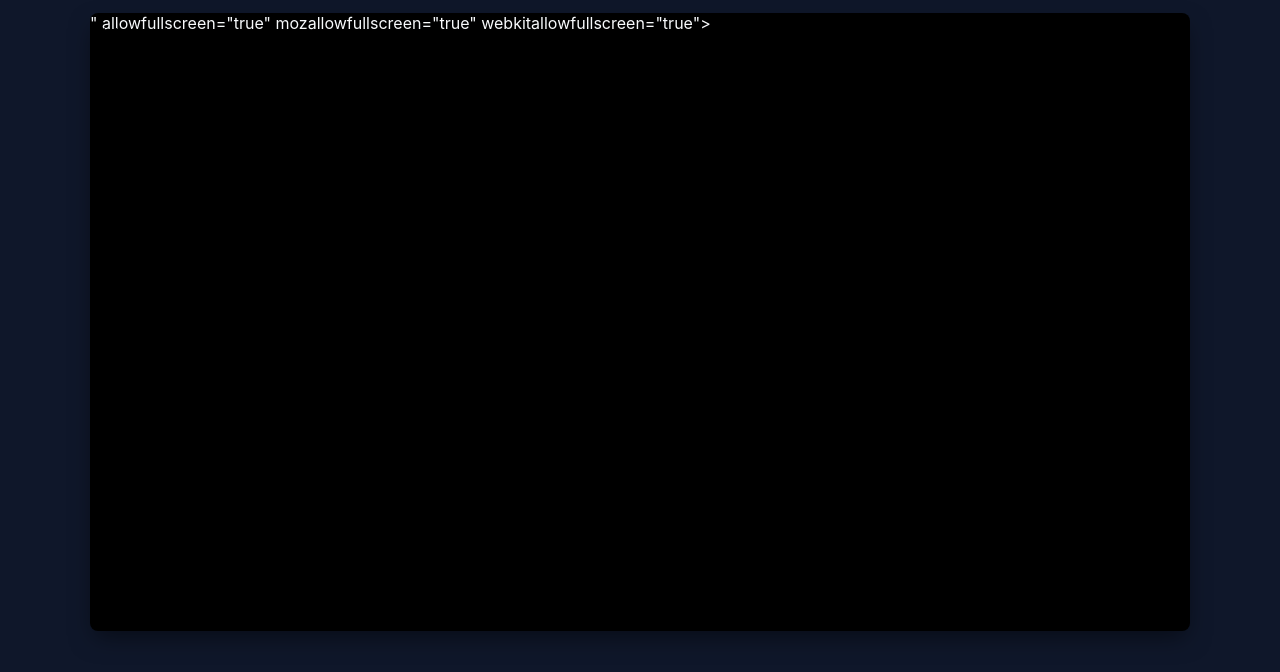
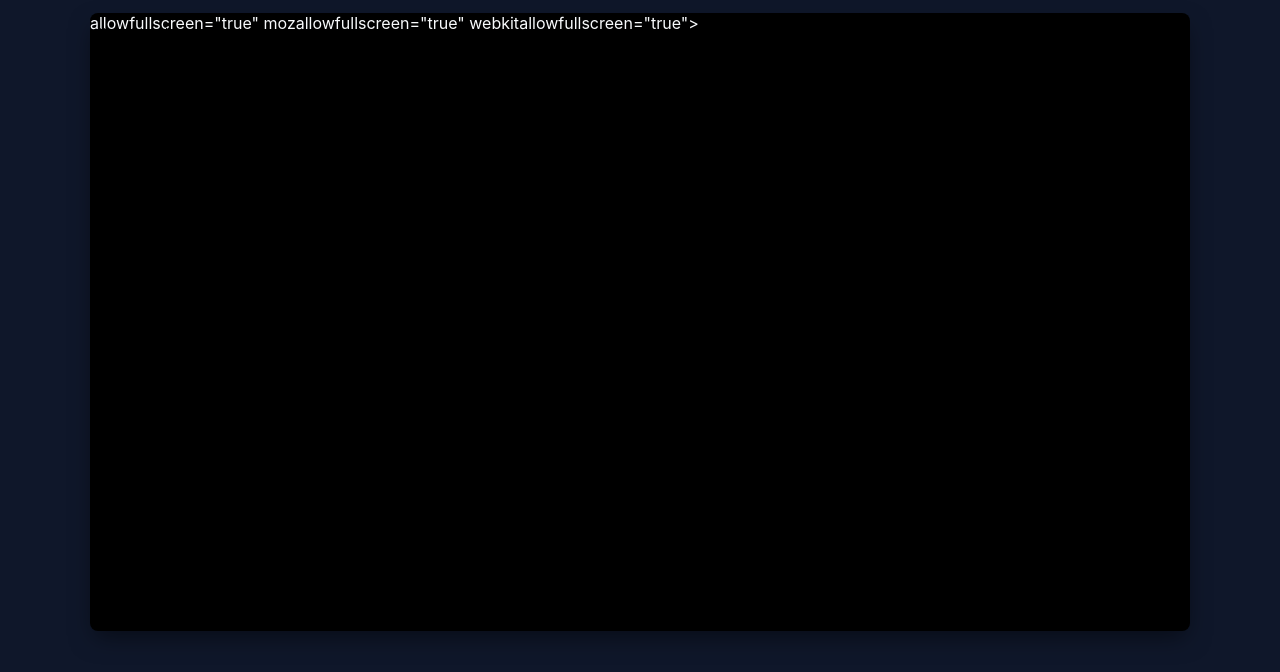
Before and after one commit to Dkhan213/dkhan213.github.io, a plain HTML site: page index.html in a window 1280 px wide. Shown: the part 110-782 px from the top of the page. Drawn offline with Linux system fonts and the light colour scheme.

Commit message:
Update index.html

```diff
--- a/index.html
+++ b/index.html
@@ -65,7 +65,7 @@
     </div>
     <div class="slide-wrapper">
       <iframe
-        src="<iframe src="https://docs.google.com/presentation/d/e/2PACX-1vTz2Gsq18jqTEo3Zrav0B_l35FZNwdAoI0p2Gbvhin1LY3mnsenr5E1S4t07Q6FUpOWFcT9Caf6tNMr/pubembed?start=false&loop=false&delayms=3000" frameborder="0" width="960" height="569" allowfullscreen="true" mozallowfullscreen="true" webkitallowfullscreen="true"></iframe>"
+        src="<iframe src=https://docs.google.com/presentation/d/e/2PACX-1vTz2Gsq18jqTEo3Zrav0B_l35FZNwdAoI0p2Gbvhin1LY3mnsenr5E1S4t07Q6FUpOWFcT9Caf6tNMr/pubembed?start=false&loop=false&delayms=3000" frameborder="0" width="960" height="569" allowfullscreen="true" mozallowfullscreen="true" webkitallowfullscreen="true"></iframe>
         allowfullscreen="true"
         mozallowfullscreen="true"
         webkitallowfullscreen="true">
```
